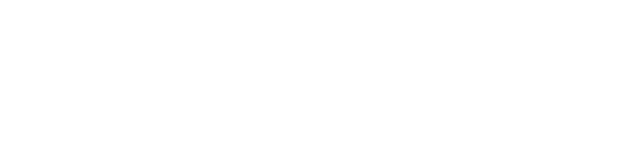
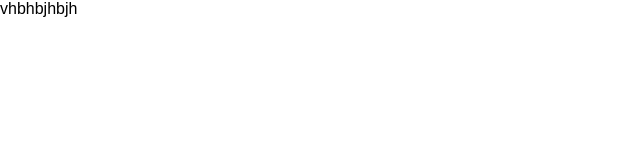
Before and after one commit to house777/tehno, a plain HTML site: page index.html in a window 1280 px wide. Shown: the whole page, without its empty margins (0-640 px from the left). Drawn offline with Linux system fonts and the light colour scheme.

Commit message:
Update index.html

```diff
--- a/index.html
+++ b/index.html
@@ -11,7 +11,7 @@
 
 
 
-
+vhbhbjhbjh
 
 
 
```
